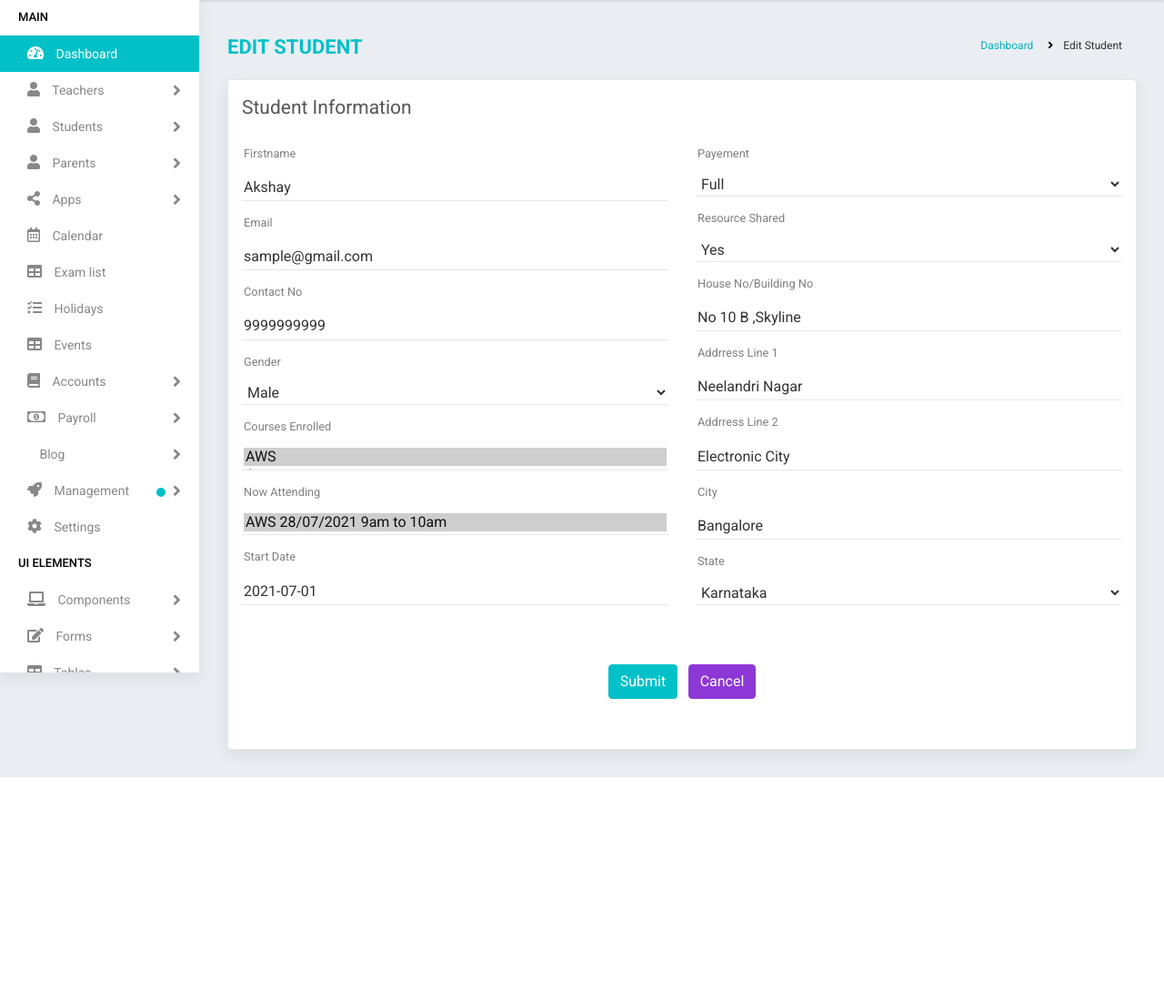
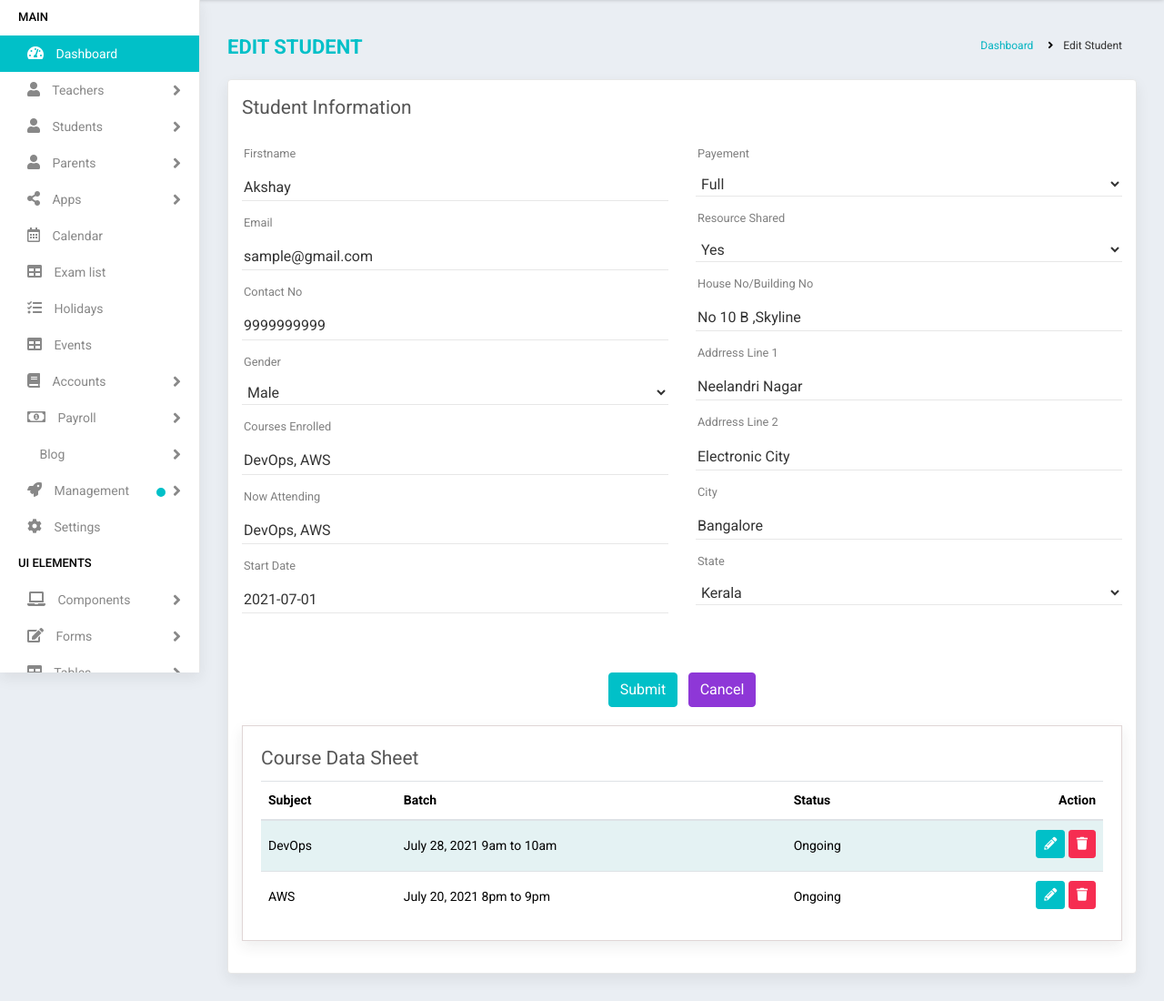
Before and after one commit to ananduv2/StudentManagementSystem, a Django app: page /student/1/ in a window 1280 px wide. Shown: the part 61-1161 px from the top of the page at 91% size. Before the commit the page ends 915 px from the top, so only its background shows below. Run offline with Django 3.2, Linux system fonts and the light colour scheme; data comes from the database, SQL or seed files in the repository; some libraries are stand-ins or nearby versions.

Commit message:
Dashboard yet to be corrected

```diff
--- a/data/admin.py
+++ b/data/admin.py
@@ -7,3 +7,4 @@ admin.site.register(Course)
 admin.site.register(Batch)
 admin.site.register(Trainer)
 admin.site.register(TrainerTask)
+admin.site.register(StudentCourseData)
--- a/data/forms.py
+++ b/data/forms.py
@@ -6,3 +6,4 @@ class StudentForm(ModelForm):
     class Meta:
         model = Student
         fields ='__all__'
+        exclude=('course_enrolled','now_attending',)
--- a/data/models.py
+++ b/data/models.py
@@ -42,7 +42,7 @@ class Batch(models.Model):
     start_date = models.DateField(null=True)
     timings = models.CharField(max_length=100,null=True)
     end_date = models.DateField(null=True)
-    complete = models.BooleanField(default=False)
+    status = models.CharField(max_length=100,choices=(('Yet to start','Yet to start'),('Ongoing','Ongoing'),('Completed','Completed')),null=True)
 
     def __str__(self):
         return "%s %s %s" % (self.subject, self.start_date.strftime('%d/%m/%Y'), self.timings)
@@ -95,3 +95,12 @@ class Student(models.Model):
 
     def __str__(self):
         return self.name
+
+class StudentCourseData(models.Model):
+    student = models.ForeignKey(Student, on_delete=models.CASCADE,related_name='student')
+    batch = models.ForeignKey(Batch, on_delete=models.CASCADE,related_name='batch')
+
+
+    def __str__(self):
+        s=" 's "
+        return "%s %s %s" % (self.student,s, self.batch)
--- a/data/views.py
+++ b/data/views.py
@@ -1,10 +1,12 @@
 from django.shortcuts import render,redirect
 from django.views import View
 from django.urls import reverse_lazy
+from django.http import HttpResponse
+from django.db.models import Q
 
 
 
-from .models import Student,Batch,TrainerTask,Trainer
+from .models import Student,Batch,TrainerTask,Trainer,StudentCourseData
 from .forms import StudentForm
 
 # Create your views here.
@@ -15,7 +17,7 @@ class TrainerView(View):
         trainer =Trainer.objects.get(name=request.user)
         students=Student.objects.all()
         student_count=students.count()
-        batch=Batch.objects.all()
+        batch=Batch.objects.filter(~Q(status="Completed"))
         batch_count=batch.count()
         user=request.user
         task=TrainerTask.objects.filter(user=trainer,complete=False)
@@ -34,17 +36,16 @@ class StudentEditView(View):
         return HttpResponse("updation failed")
 
     def get(self,request,id):
-        #print("Hello")
         student = Student.objects.get(id=id)
-        #c=[]
-        #n=[]
-        #for i in student.course_enrolled.all():
-            #c.append(i)
-        #for i in student.now_attending.all():
-            #n.append(i)
+        course_data = StudentCourseData.objects.filter(student=student)
+        course_enrolled=[]
+        now_attending=[]
+        for i in course_data:
+            course_enrolled.append(i.batch.subject)
+            if i.batch.status == "Ongoing":
+                now_attending.append(i.batch.subject)
         form = StudentForm(instance=student)
-        #form.fields['course_enrolled'].initial=c
-        return render(request,'data/edit_student.html',{'form':form})
+        return render(request,'data/edit_student.html',{'form':form,'course_data':course_data,'now_attending':now_attending,'course_enrolled':course_enrolled})
 
 class StudentDeleteView(View):
     def post(self,request,id):
--- a/templates/data/edit_student.html
+++ b/templates/data/edit_student.html
@@ -56,13 +56,11 @@
                                   <label class="control-label">Gender</label><i class="bar"></i>
                                </div>
                                <div class="form-group custom-mt-form-group">
-                                  <!-- <input type="text" value="{{c|join:', ' }}" /> -->
-                                     {{form.course_enrolled}}
+                             <input type="text"   value="{{course_enrolled|join:', ' }}">
                                   <label class="control-label">Courses Enrolled</label><i class="bar"></i>
                                </div>
                                <div class="form-group custom-mt-form-group">
-                                 <!-- <input type="text" value="{{n|join:', ' }}" /> -->
-                                 {{form.now_attending}}
+                                 <input type="text" value="{{now_attending|join:', ' }}">
                                   <label class="control-label">Now Attending</label><i class="bar"></i>
                                </div>
                                <div class="form-group custom-mt-form-group">
@@ -168,11 +166,13 @@
                             </form>
                          </div>-->
                          <div class="col-lg-12 col-md-12 col-sm-12 col-12">
+
                                <div class="form-group text-center custom-mt-form-group">
                                   <button class="btn btn-primary mr-2" type="submit">Submit</button>
                                   <a class="btn btn-secondary" href="{% url 'students' %}">Cancel</a>
                                </div>
-                            </form>
+                           </form>
+                           {% include 'data/student_course_data.html' %}
                          </div>
                       </div>
                    </div>
--- /dev/null
+++ b/templates/data/student_course_data.html
@@ -0,0 +1,52 @@
+{% extends 'data/edit_student.html' %}
+
+{% load static %}
+
+    {% block content %}
+
+
+        <div class="row mt-2">
+            <div class="col-lg-12">
+                <div class="content-page">
+                    <div class="row">
+                        <div class="col-lg-12 col-md-12 col-sm-12 col-12">
+                            <div class="page-title mb-2">
+                                Course Data Sheet
+                            </div>
+                            <div class="table-responsive">
+                                <table class="table table-striped custom-table">
+                                    <thead>
+                                        <tr>
+                                            <th style="min-width:50px;">Subject</th>
+                                            <th style="min-width:74px;">Batch</th>
+                                            <th style="min-width:50px;">Status</th>
+                                            <th class="text-right">Action</th>
+                                        </tr>
+                                    </thead>
+                                    <tbody>
+                                        {% for i in course_data %}
+                                        <tr>
+                                            <td>{{i.batch.subject}}</td>
+                                            <td>{{i.batch.start_date}}&nbsp;{{i.batch.timings}}</td>
+                                            <td>{{i.batch.status}}</td>
+                                            <td class="text-right">
+                                                <a href="" class="btn btn-primary btn-sm mb-1">
+                                                    <i class="fas fa-pencil-alt" aria-hidden="true"></i>
+                                                </a>
+                                                <a href=""class="btn btn-danger btn-sm mb-1">
+                                                    <i class="fas fa-trash" aria-hidden="true"></i>
+                                                </a>
+                                            </td>
+                                        </tr>
+                                        {% empty %}
+                                            <h3>No data available</h3>
+                                        {% endfor %}
+                                    </tbody>
+                                </table>
+                            </div>
+                        </div>
+                    </div>
+                </div>
+            </div>
+        </div>
+    {% endblock %}
--- a/templates/data/students.html
+++ b/templates/data/students.html
@@ -22,6 +22,7 @@
                                             <th style="min-width:50px;">Course Enrolled</th>
                                             <th style="min-width:50px;">Now Attending</th>
                                             <th style="min-width:98px;">Start Date</th>
+                                            <th style="min-width:90px;">Shared</th>
                                             <th style="min-width:90px;">Payement</th>
                                             <th class="text-right">Action</th>
                                         </tr>
@@ -34,9 +35,10 @@
                                                 <h2><a href="profile.html">{{student.name}} <span></span></a></h2>
                                             </td>
                                             <td>{{student.email}}</td>
-                                            <td>{{student.course_enrolled.all|join:", " }}</td>
-                                            <td>{{student.now_attending.all|join:", " }}</td>
+                                            <td>{{course_enrolled|join:', ' }}</td>
+                                            <td>{{now_attending|join:', ' }}</td>
                                             <td>{{student.start_date}}</td>
+                                            <td>{{student.shared}}</td>
                                             <td>{{student.payment}}</td>
                                             <td class="text-right">
                                                 <a href="{% url 'student_edit' student.id %}" class="btn btn-primary btn-sm mb-1">
```
Also changed, not shown: data/migrations/0013_studentcoursedata.py (added), data/migrations/0014_alter_studentcoursedata_status.py (added), data/migrations/0015_auto_20210708_0027.py (added), db.sqlite3.
